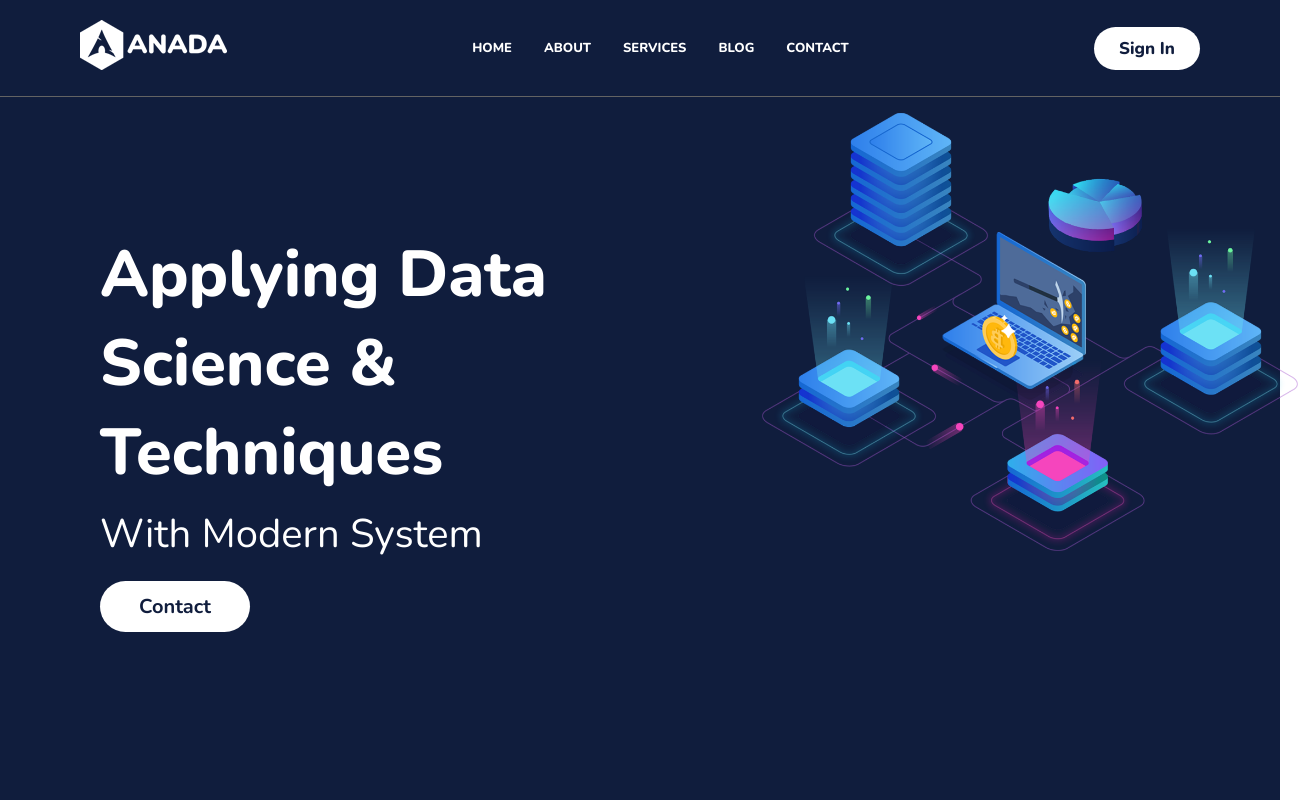
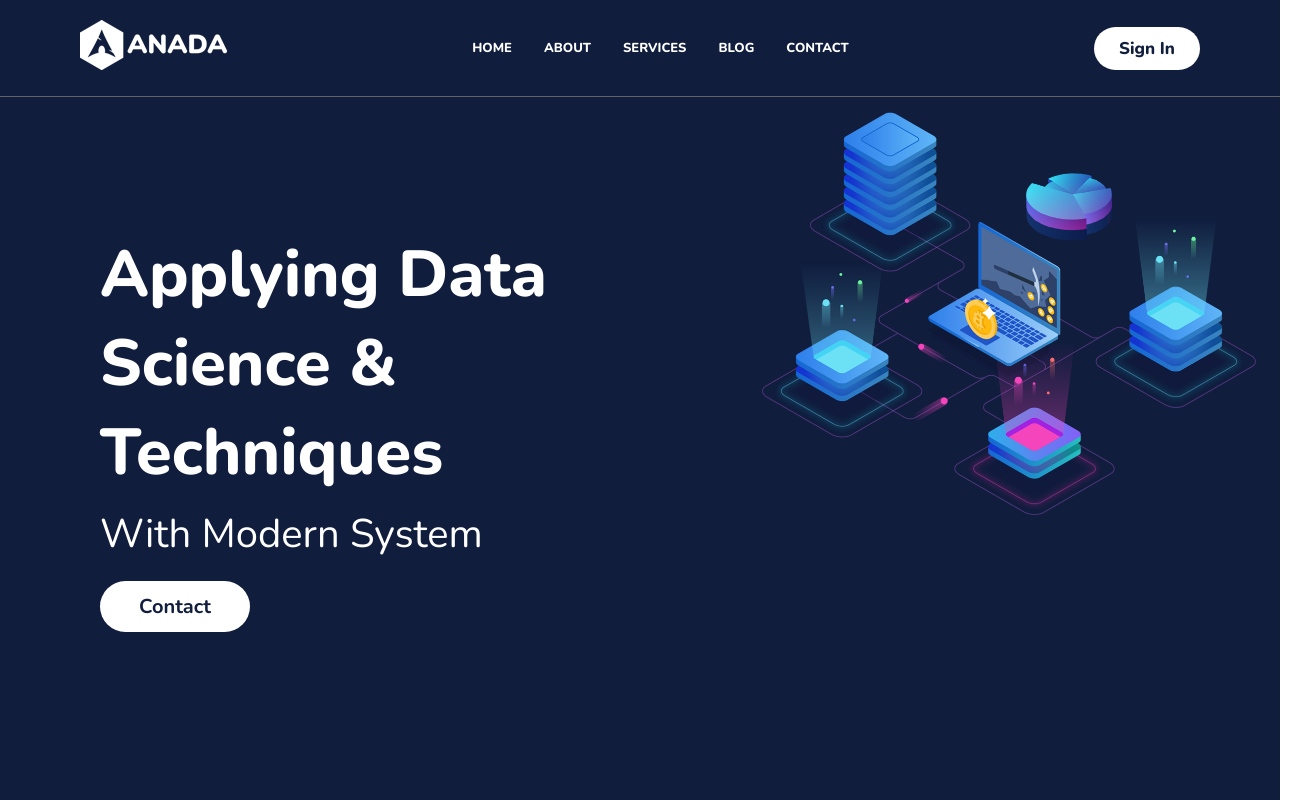
Before and after one commit to hissamali/Anada, a React (Create React App) app: page / in a window 1280 px wide. Shown: the top 800 px of the page, 1308 px wide, since content can reach past the window. Built offline with nearby package versions, Linux system fonts and the light colour scheme; a web font is replaced by a local one.

Commit message:
Update Home.css

```diff
--- a/src/components/home/Home.css
+++ b/src/components/home/Home.css
@@ -22,7 +22,7 @@
     width: 40%;
 }
 .home-image{
-    width: 130%;
+    width: 120%;
     padding: 10px 10px;
 }
 .para{
```
